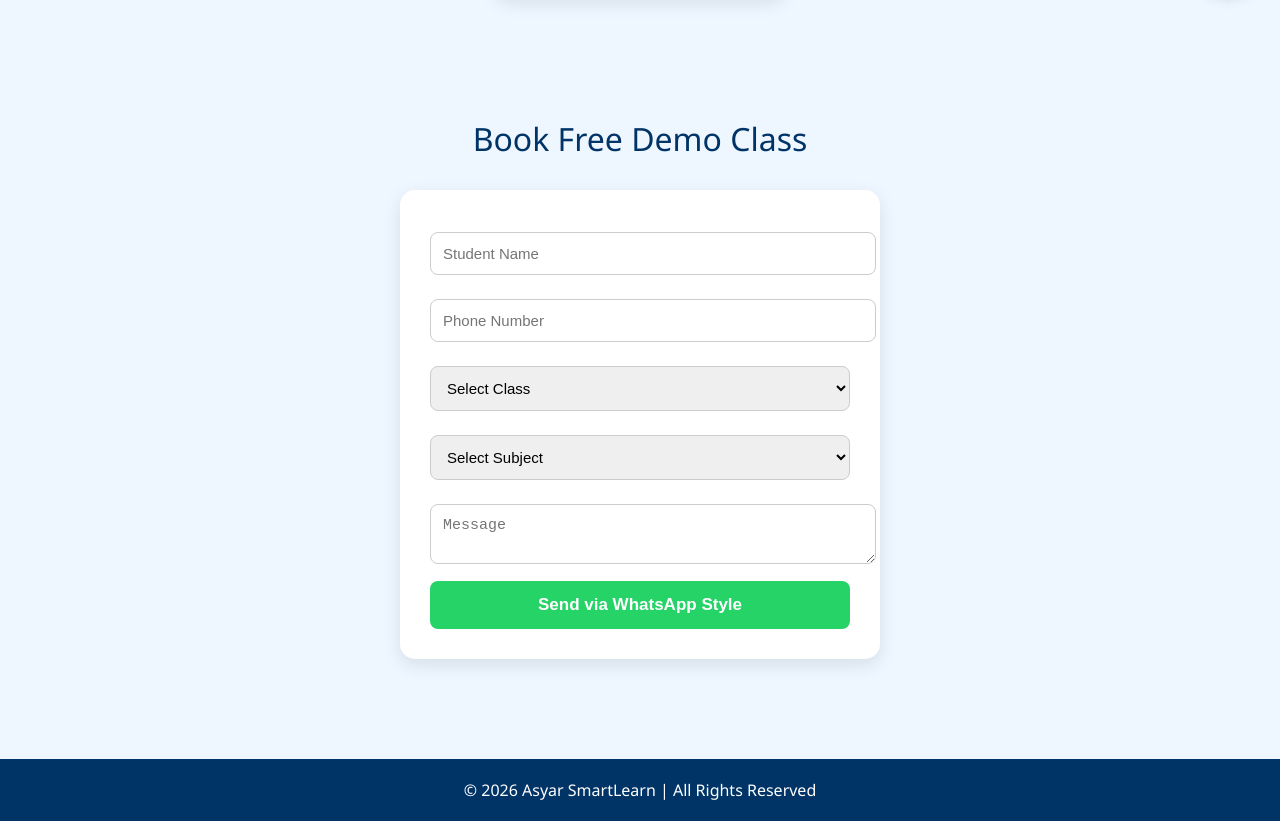
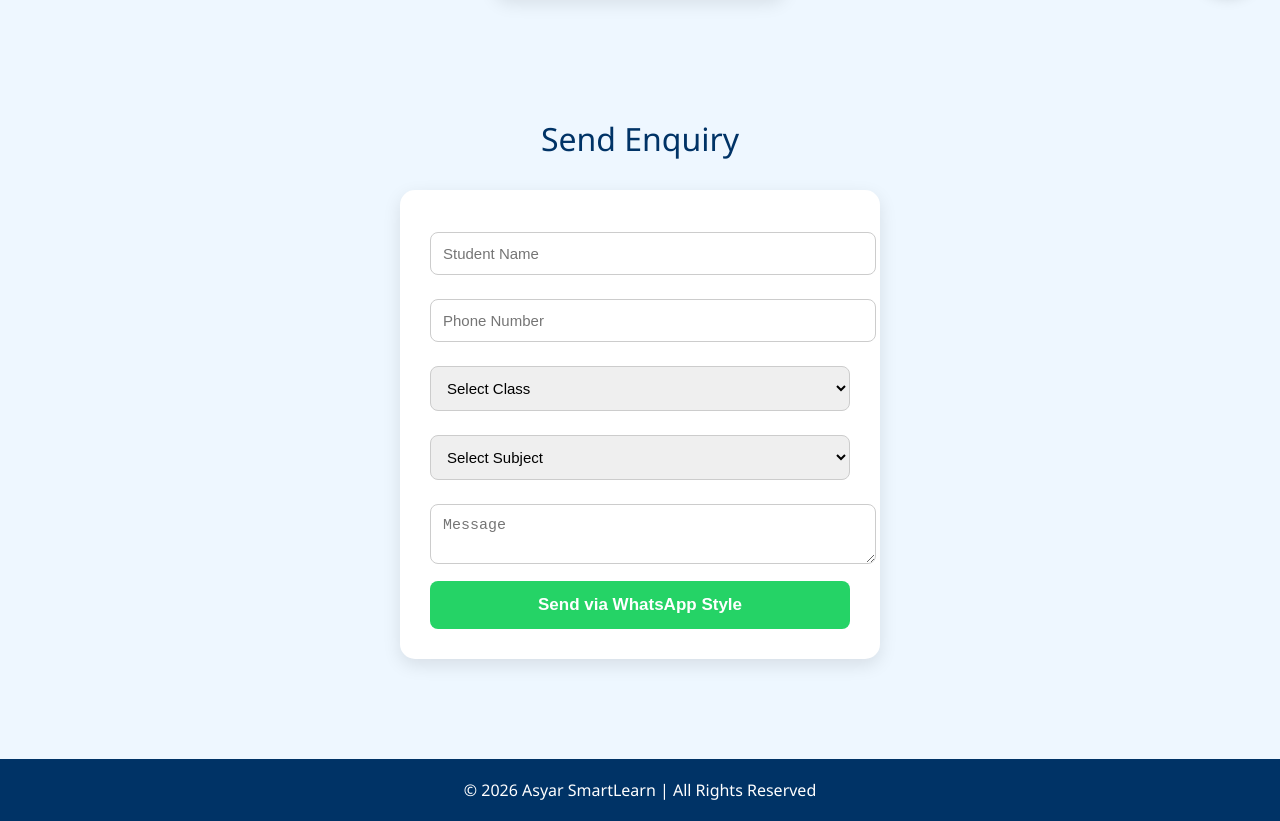
Before and after one commit to swaraj0011/asayar.io, a plain HTML site: page index.html in a window 1280 px wide. Shown: the part 790-1611 px from the top of the page. Drawn offline with Linux system fonts and the light colour scheme.

Commit message:
Change form title from 'Book Free Demo Class' to 'Send Enquiry'

```diff
--- a/index.html
+++ b/index.html
@@ -197,7 +197,7 @@ to{opacity:1;transform:translateY(0)}
 
 <!-- FORM -->
 <section id="form" class="section">
-<div class="title">Book Free Demo Class</div>
+<div class="title"> Send Enquiry</div>
 
 <div class="form-box">
 
```
